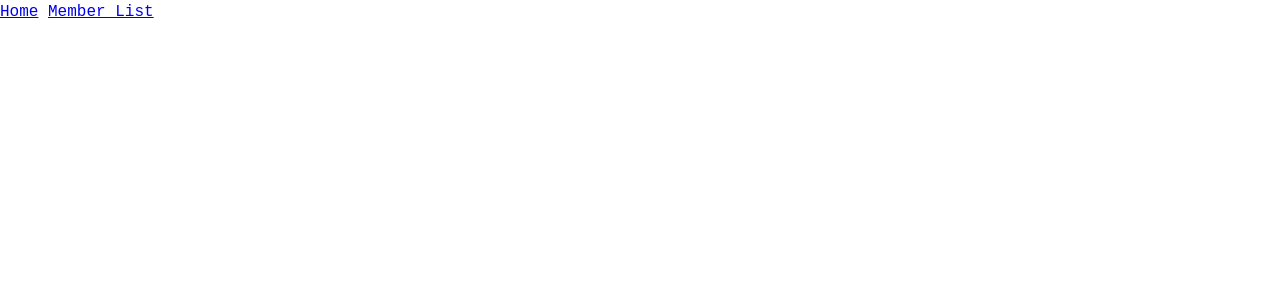
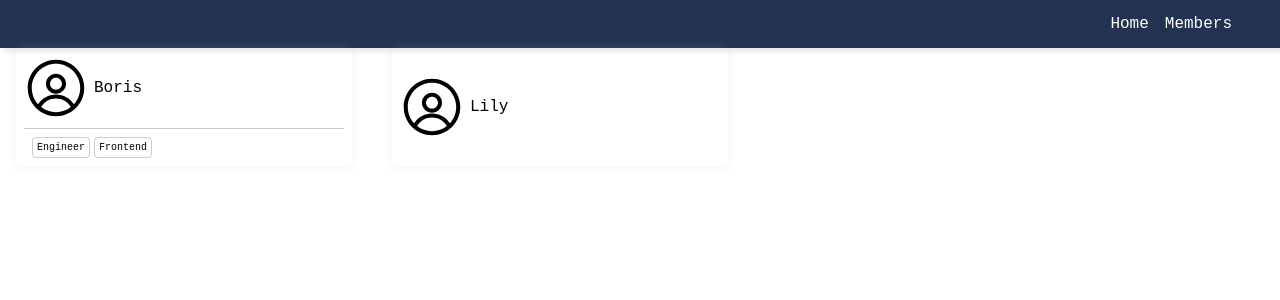
Before and after one commit to boris-lok/attorneys-website, a Svelte app in the folder frontend/: page /members in a window 1280 px wide. Shown: the top 300 px of the page. Built offline with nearby package versions, Linux system fonts and the light colour scheme; a web font is replaced by a local one.

Commit message:
[Draft] Add a simple nav bar.

```diff
--- a/frontend/package.json
+++ b/frontend/package.json
@@ -15,9 +15,13 @@
     "sass-embedded": "^1.77.8",
     "svelte": "^4.2.18",
     "svelte-check": "^3.8.5",
+    "svelte-fa": "^4.0.2",
     "svelte-routing": "^2.13.0",
     "tslib": "^2.6.3",
     "typescript": "^5.5.3",
     "vite": "^5.4.1"
+  },
+  "dependencies": {
+    "@fortawesome/free-solid-svg-icons": "^6.6.0"
   }
 }
--- a/frontend/src/App.svelte
+++ b/frontend/src/App.svelte
@@ -1,16 +1,117 @@
 <script lang="ts">
-    import {Router, Link, Route} from 'svelte-routing';
-    import Member from './lib/components/Member.svelte'
+    import {Router, link, Route} from 'svelte-routing';
+    import Member from './lib/components/Members.svelte';
+    import {faBars} from "@fortawesome/free-solid-svg-icons";
+
+    import Fa from "svelte-fa";
 
     export let url = '';
+
+    let collapsed = true;
+    const toggleCollapsed = () => collapsed = !collapsed;
 </script>
 
-<Router {url}>
-    <nav>
-        <Link to="/">Home</Link>
-        <Link to="/member">Member List</Link>
-    </nav>
-    <div>
-        <Route path="/member" component={Member}></Route>
-    </div>
-</Router>
+<main>
+    <Router {url}>
+        <div class="header-container">
+            <nav>
+                <ul class:collapsed={collapsed}>
+                    <li>
+                        <div class="bars" on:click={toggleCollapsed}>
+                            <Fa icon={faBars} color="#ffffff"/>
+                        </div>
+                    </li>
+                    <li class:collapsed={collapsed}>
+                        <a href="/" use:link>Home</a>
+                    </li>
+                    <li class:collapsed={collapsed}>
+                        <a href="/members" use:link>Members</a>
+                    </li>
+                </ul>
+
+            </nav>
+        </div>
+
+        <div class="main-container">
+            <Route path="/members" component={Member}></Route>
+        </div>
+
+        <div class="footer-container">
+        </div>
+    </Router>
+</main>
+
+<style lang="scss">
+  @import "./constants";
+
+  nav {
+    background-color: $blue;
+    box-shadow: 3px 3px 5px rgba(0, 0, 0, 0.1);
+    padding: 0 16px;
+
+
+    ul {
+      display: flex;
+      list-style: none;
+      width: 100%;
+      justify-content: flex-start;
+      margin: 0;
+      padding: 0;
+      flex-direction: column;
+      transition: height .4s ease-in-out;
+      height: 144px;
+
+      &.collapsed {
+        height: 48px;
+      }
+
+      li {
+        height: 48px;
+        min-height: 48px;
+
+        &.collapsed {
+          display: none;
+        }
+
+        div.bars {
+          display: flex;
+          align-items: center;
+          width: 32px;
+          height: 100%;
+          cursor: pointer;
+        }
+
+        a {
+          color: $white;
+          text-decoration: none;
+          height: 100%;
+          display: flex;
+          align-items: center;
+        }
+      }
+    }
+  }
+
+  @media only screen and (min-width: $breakpoint-md) {
+    nav {
+      padding: 0 48px;
+
+      ul {
+        flex-direction: row;
+        column-gap: 16px;
+        max-height: 48px;
+        justify-content: flex-end;
+
+        li {
+          div.bars {
+            display: none;
+          }
+
+          &.collapsed {
+            display: block;
+          }
+        }
+      }
+    }
+  }
+</style>
--- a/frontend/src/constants.scss
+++ b/frontend/src/constants.scss
@@ -6,6 +6,8 @@ $breakpoint-xl: 1280px;
 $breakpoint-2xl: 1536px;
 
 // Colors
-$bg-color: rgba(246, 246, 246, 1);
+$bg: rgba(246, 246, 246, 1);
+$white: rgba(255, 255, 255, 1);
 $grey: rgba(200, 200, 200, 1);
 $deep-grey: rgba(170, 170, 170, 1);
+$blue: rgba(35, 50, 80, 1);
```
Also changed, not shown: frontend/src/lib/components/Members.svelte (renamed from frontend/src/lib/components/Member.svelte), 1 other file (tests, documents, lock files or other folders).
